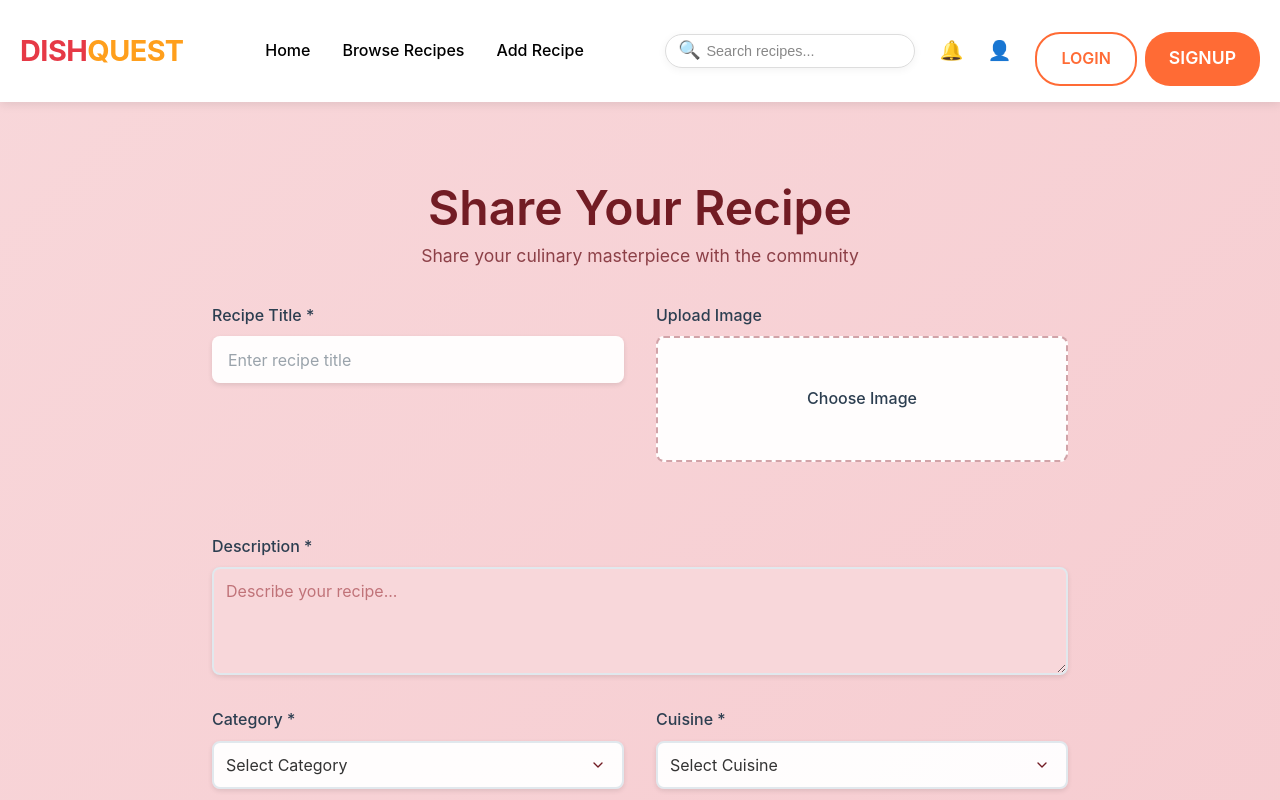
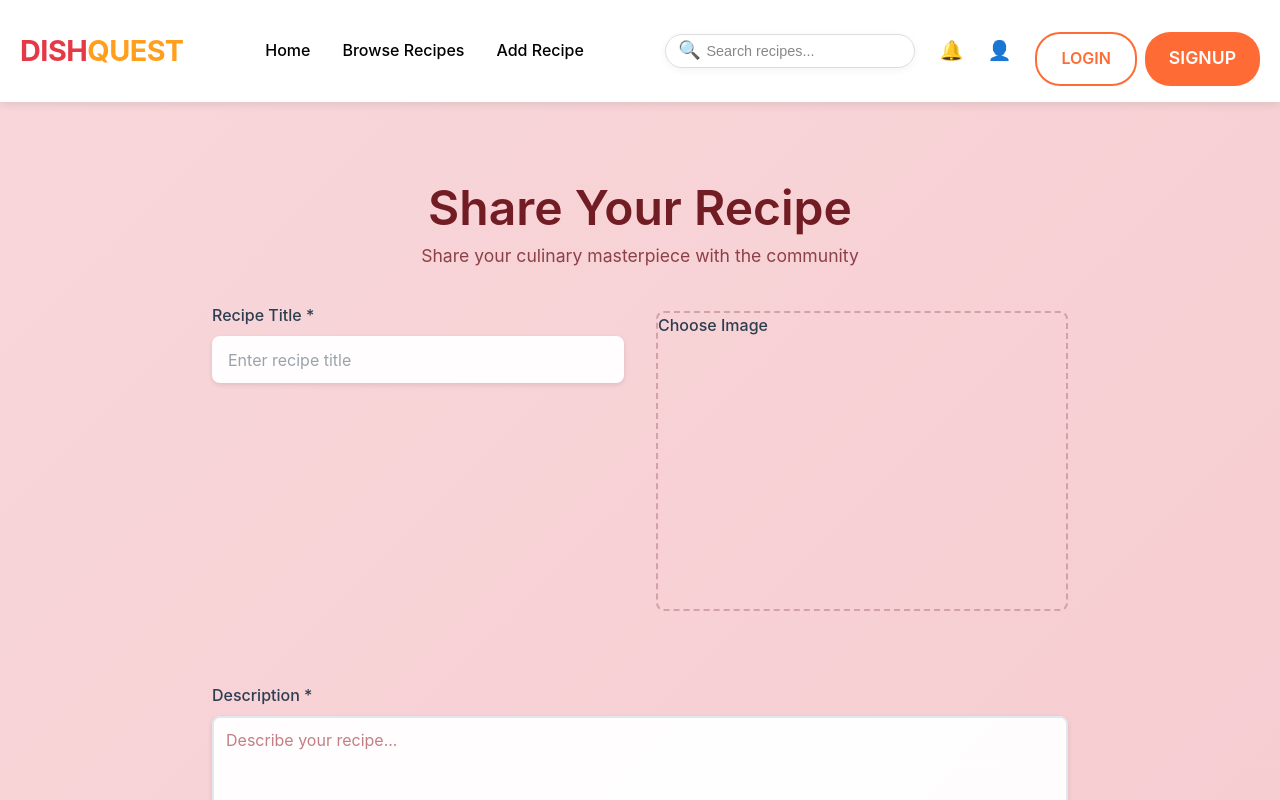
Before and after one commit to kalviumcommunity/S74_HamshaVerthini_Capstone_DishQuest, a React (Vite) app in the folder client/: page /add-recipe in a window 1280 px wide. Shown: the top 800 px of the page. Built offline with nearby package versions, Linux system fonts and the light colour scheme.

Commit message:
add recipe corrections done

```diff
--- a/client/src/pages/AddRecipe.css
+++ b/client/src/pages/AddRecipe.css
@@ -1,4 +1,4 @@
-/* Add Recipe Page */
+Add Recipe Page
 
 select {
   background-color: #fff;
@@ -71,6 +71,14 @@ select option {
 .form-group {
   margin-bottom: 1.5rem;
 }
+.file-upload-text {
+  display: block;
+  margin-bottom: 0.5rem;
+  font-size: 0.95rem;
+  font-weight: 500;
+  color: #721c24;
+}
+
 
 .form-group label {
   display: block;
@@ -103,12 +111,6 @@ select option {
   transform: translateY(-1px);
 }
 
-.form-group textarea {
-  resize: vertical;
-  min-height: 150px;
-  background: #f8d7da;
-  color: #721c24;
-}
 
 .form-group textarea::placeholder {
   color: #a94950;
@@ -130,18 +132,27 @@ select option {
 }
 
 .file-upload-label {
-  display: block;
-  padding: 3rem 1.5rem;
-  background: rgba(255, 255, 255, 0.95);
+  height: 300px;
   border: 2px dashed #d1a3a8;
   border-radius: 8px;
+  background: transparent;      /* 🔥 pink shows through */
+  display: flex;
+  align-items: center;
+  justify-content: center;
+  overflow: hidden;
+  position: relative;
   cursor: pointer;
-  transition: all 0.3s ease;
-  text-align: center;
+}
+
+.file-upload-label img {
   width: 100%;
-  color: #a94950;
-  font-size: 1rem;
+  height: 100%;
+  object-fit: cover;
+  border-radius: 6px;
 }
+
+
+
 
 .file-upload-label:hover {
   background: white;
--- a/client/src/pages/AddRecipe.jsx
+++ b/client/src/pages/AddRecipe.jsx
@@ -102,7 +102,7 @@ const AddRecipe = () => {
 
                 {/* ✅ Upload with Preview */}
                 <div className="form-group image-upload-group">
-                  <label htmlFor="image">Upload Image</label>
+                  <label htmlFor="image"></label>
                   <div className="file-upload">
                     <input
                       type="file"
```
Also changed, not shown: 1 other file (tests, documents, lock files or other folders).
